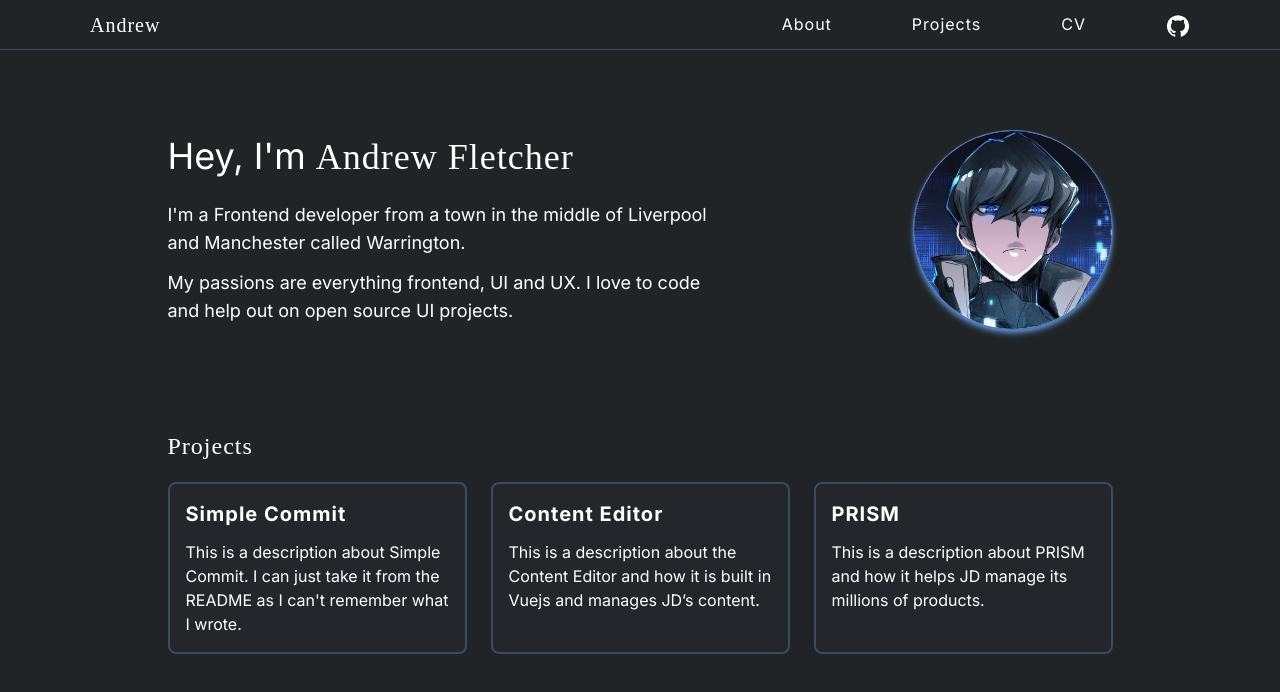
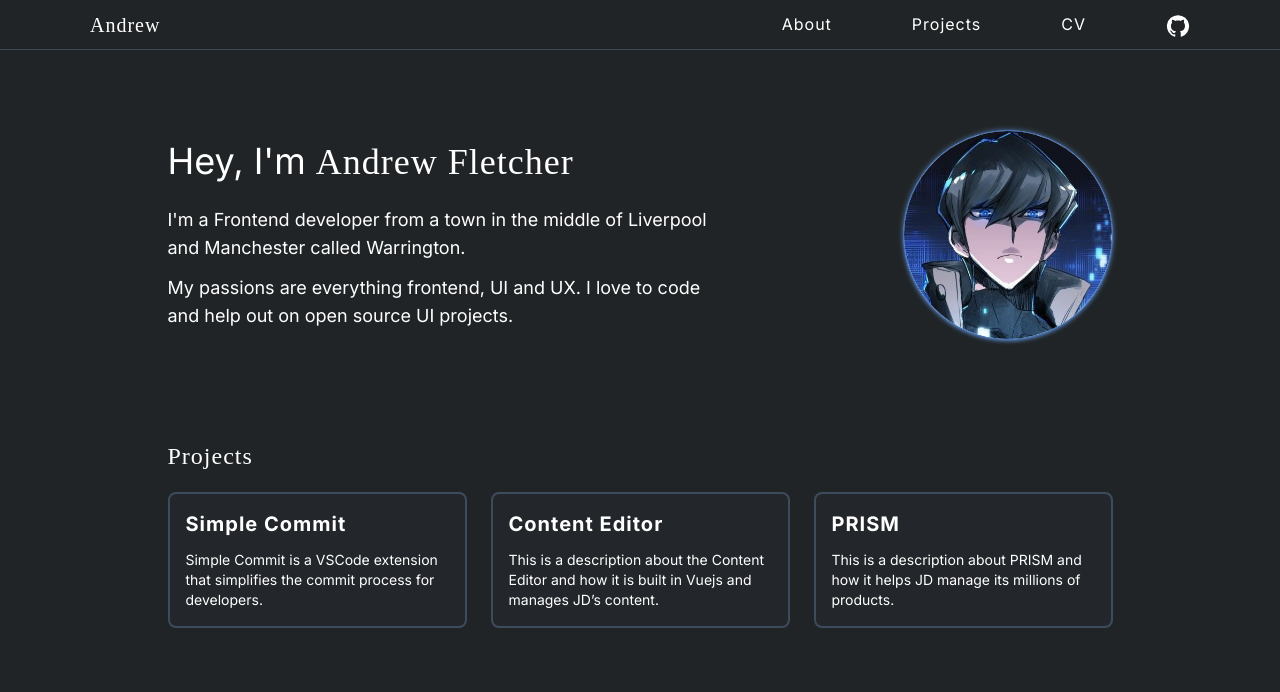
Before and after one commit to fletch-r/personal, a React (Vite) app: page / in a window 1280 px wide. Shown: the top 692 px of the page. Built offline with nearby package versions, Linux system fonts and the light colour scheme.

Commit message:
style: :lipstick:  - color white by default

```diff
--- a/src/Home.tsx
+++ b/src/Home.tsx
@@ -5,33 +5,33 @@ function Home() {
     <div className='max-w-[945px] mx-auto flex flex-col items-center gap-[100px]'>
       <div className="w-full flex justify-between items-center">
         <div className="flex flex-col gap-6 w-[545px]">
-          <h1 className="text-4xl text-white">Hey, I'm <span>Andrew Fletcher</span></h1>
+          <h1 className="text-4xl">Hey, I'm <span>Andrew Fletcher</span></h1>
           <div className="flex flex-col gap-3">
-            <p className="text-lg text-white">I'm a Frontend developer from a town in the middle of Liverpool and Manchester called Warrington.</p>
-            <p className="text-lg text-white">My passions are everything frontend, UI and UX. I love to code and help out on open source UI projects.</p>
+            <p className="text-lg">I'm a Frontend developer from a town in the middle of Liverpool and Manchester called Warrington.</p>
+            <p className="text-lg">My passions are everything frontend, UI and UX. I love to code and help out on open source UI projects.</p>
           </div>
         </div>
         <div>
-          <div className="w-[200px] h-[200px] bg-neutral-50 rounded-full flex items-center justify-center overflow-hidden border border-denim-500 shadow-md shadow-denim-400">
+          <div className="w-[210px] h-[210px] bg-neutral-50 rounded-full flex items-center justify-center overflow-hidden border border-denim-500 custom-shadow shadow-denim-400">
             <img src={kaiba} alt="kaiba" />
           </div>
         </div>
       </div>
 
       <div className="w-full">
-        <h4 className="text-white text-2xl font-cals mb-5">Projects</h4>
+        <h4 className="text-2xl font-cals mb-5">Projects</h4>
         <div className="w-full flex gap-6">
-          <a href="/simple-commit" className="border border-2 border-oxford-main hover:border-denim-main hover:bg-denim-main bg-oxford-main bg-opacity-10 hover:bg-opacity-10 p-4 rounded-lg w-1/3">
-            <h4 className="text-xl text-white mb-3 font-bold">Simple Commit</h4>
-            <p className="text-white">This is a description about Simple Commit. I can just take it from the README as I can't remember what I wrote.</p>
+          <a href="/simple-commit" className="border-2 border-oxford-main hover:border-denim-main hover:bg-denim-main bg-oxford-main bg-opacity-10 hover:bg-opacity-10 p-4 rounded-lg w-1/3">
+            <h4 className="text-xl  mb-3 font-bold">Simple Commit</h4>
+            <p className="text-sm">Simple Commit is a VSCode extension that simplifies the commit process for developers.</p>
           </a>
-          <a href="/content-editor" className="border border-2 border-oxford-main hover:border-denim-main hover:bg-denim-main bg-oxford-main bg-opacity-10 hover:bg-opacity-10 p-4 rounded-lg w-1/3">
-            <h4 className="text-xl text-white mb-3 font-bold">Content Editor</h4>
-            <p className="text-white">This is a description about the Content Editor and how it is built in Vuejs and manages JD’s content.</p>
+          <a href="/content-editor" className="border-2 border-oxford-main hover:border-denim-main hover:bg-denim-main bg-oxford-main bg-opacity-10 hover:bg-opacity-10 p-4 rounded-lg w-1/3">
+            <h4 className="text-xl  mb-3 font-bold">Content Editor</h4>
+            <p className="text-sm">This is a description about the Content Editor and how it is built in Vuejs and manages JD’s content.</p>
           </a>
-          <a href="/prism" className="border border-2 border-oxford-main hover:border-denim-main hover:bg-denim-main bg-oxford-main bg-opacity-10 hover:bg-opacity-10 p-4 rounded-lg w-1/3">
-            <h4 className="text-xl text-white mb-3 font-bold">PRISM</h4>
-            <p className="text-white">This is a description about PRISM and how it helps JD manage its millions of products.</p>
+          <a href="/prism" className="border-2 border-oxford-main hover:border-denim-main hover:bg-denim-main bg-oxford-main bg-opacity-10 hover:bg-opacity-10 p-4 rounded-lg w-1/3">
+            <h4 className="text-xl  mb-3 font-bold">PRISM</h4>
+            <p className="text-sm">This is a description about PRISM and how it helps JD manage its millions of products.</p>
           </a>
         </div>
       </div>
--- a/src/index.css
+++ b/src/index.css
@@ -3,6 +3,7 @@ body {
   /* font-family: "Cal Sans"; */
   font-family: 'Inter', sans-serif;
   background-color: #202426;
+  color: #fff;
 }
 
 h1 {
@@ -41,6 +42,12 @@ span {
   letter-spacing: 0.045em;
 }
 
+.custom-shadow {
+  --tw-shadow: 0 4px 6px -1px rgb(0 0 0 / 0.1), 0 2px 4px -2px rgb(0 0 0 / 0.1);
+  --tw-shadow-colored: 0 0 6px -1px var(--tw-shadow-color), 0 2px 4px -2px var(--tw-shadow-color);
+  box-shadow: var(--tw-ring-offset-shadow, 0 0 #0000), var(--tw-ring-shadow, 0 0 #0000), var(--tw-shadow);
+}
+
 @tailwind base;
 @tailwind components;
 @tailwind utilities;
```
